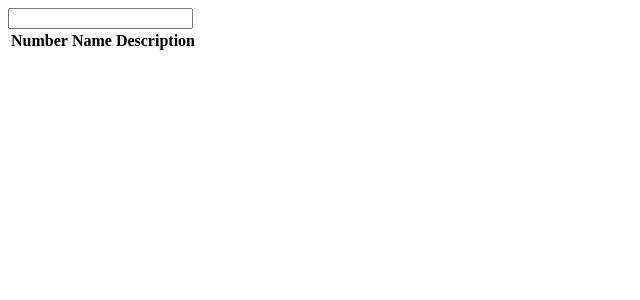
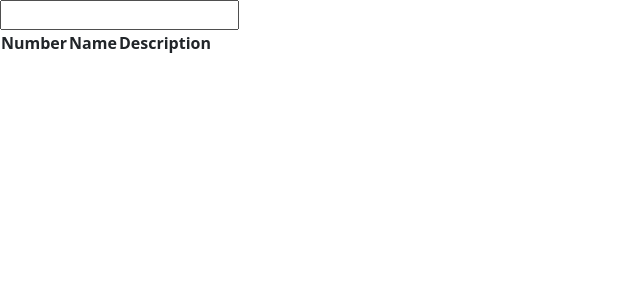
Before and after one commit to zKazemeini125/Wikipedia, an Angular app in the folder ngWikipedia/: page / in a window 1280 px wide. Shown: the top 300 px of the page, without its empty margins (0-640 px from the left). Built offline with nearby package versions, Linux system fonts and the light colour scheme.

Commit message:
add bootstrap

```diff
--- a/ngWikipedia/package.json
+++ b/ngWikipedia/package.json
@@ -21,6 +21,7 @@
     "@angular/platform-server": "^17.0.0",
     "@angular/router": "^17.0.0",
     "@angular/ssr": "^17.0.3",
+    "bootstrap": "^5.3.2",
     "express": "^4.18.2",
     "rxjs": "~7.8.0",
     "tslib": "^2.3.0",
--- a/ngWikipedia/src/app/searchbar/searchbar.component.html
+++ b/ngWikipedia/src/app/searchbar/searchbar.component.html
@@ -1,4 +1,5 @@
-<form (submit)="OnSubmit($event)">
-    <input type="text" (input)="OnChangeInput($any($event.target).value)">
+<form class="form" (submit)="OnSubmit($event)">
+    <input class="input" type="text"
+        (input)="OnChangeInput($any($event.target).value)">
     {{term}}
 </form>
--- a/ngWikipedia/src/styles.css
+++ b/ngWikipedia/src/styles.css
@@ -1 +1,2 @@
 /* You can add global styles to this file, and also import other style files */
+@import 'bootstrap/dist/css/bootstrap.css';
```
Also changed, not shown: 1 other file (tests, documents, lock files or other folders).
